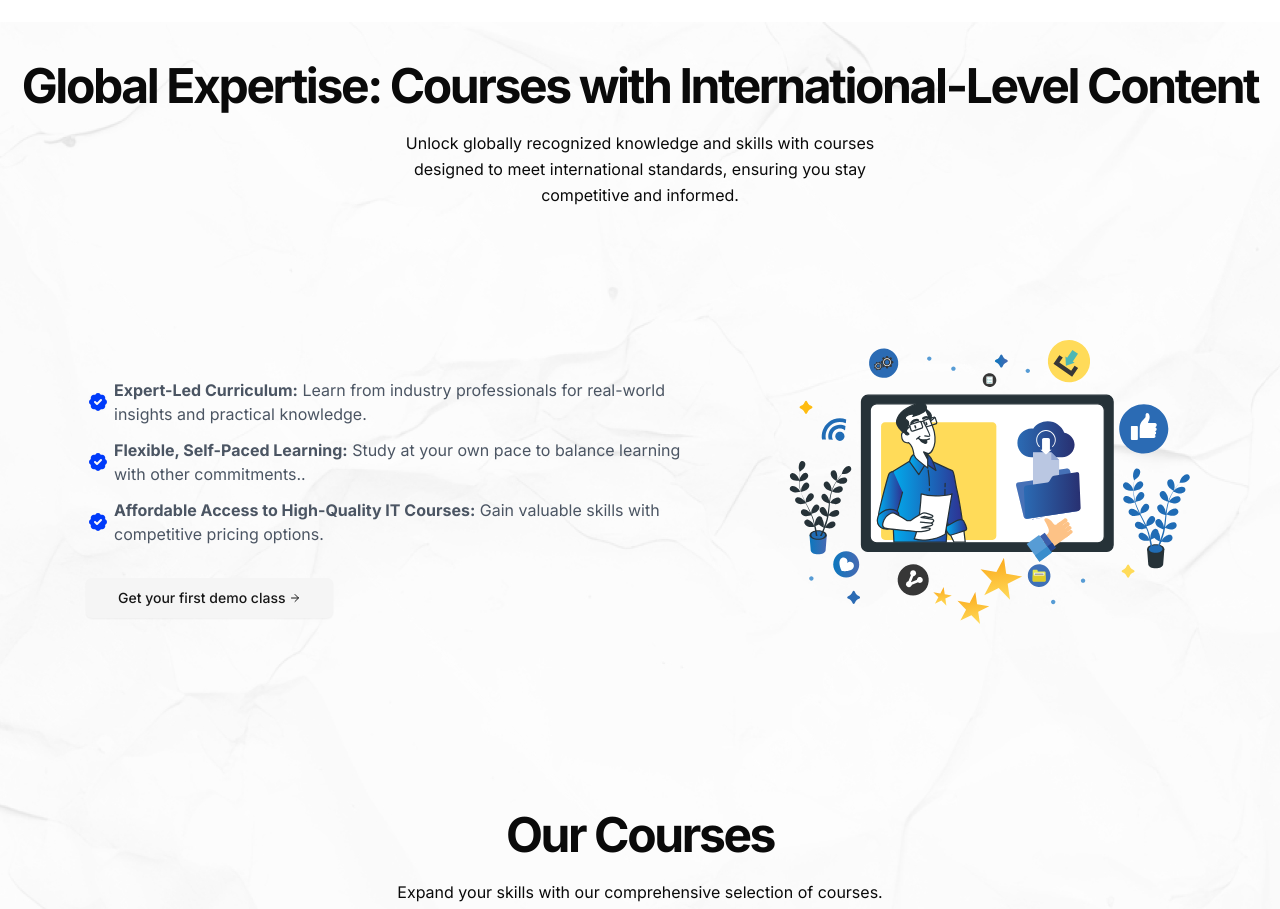
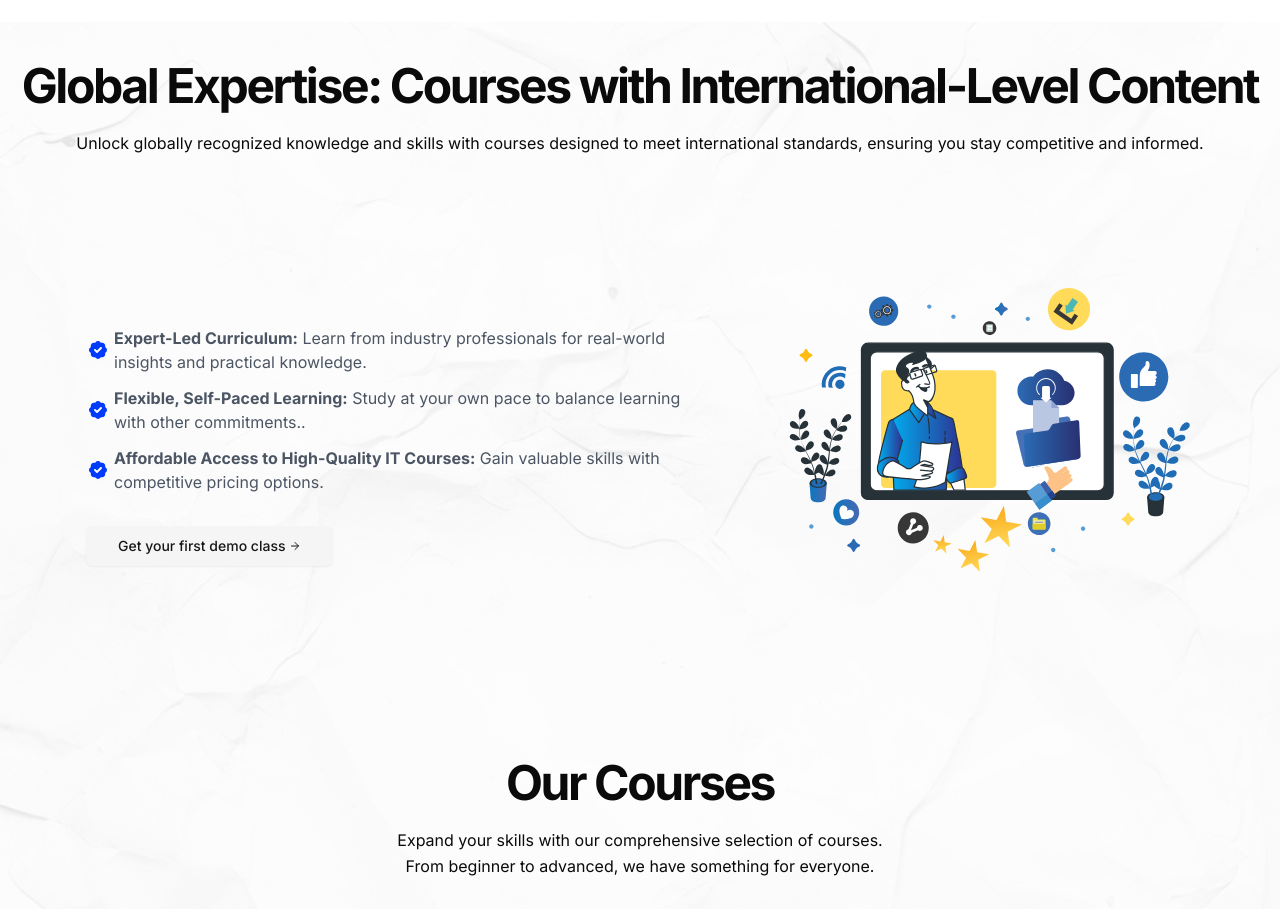
Before and after one commit to nexorithnepalpvtltd/nexorith, a Next.js app: page / in a window 1280 px wide. Shown: the part 1760-2669 px from the top of the page. Built offline with nearby package versions, Linux system fonts and the light colour scheme.

Commit message:
text manage

```diff
--- a/src/app/page.tsx
+++ b/src/app/page.tsx
@@ -191,7 +191,7 @@ export default function Home() {
             <h2 className="text-balance text-3xl font-bold tracking-tighter md:text-4xl lg:text-5xl">
               Global Expertise: Courses with International-Level Content
             </h2>
-            <p className="mx-auto max-w-[50ch] leading-relaxed">
+            <p className="mx-auto leading-relaxed">
               Unlock globally recognized knowledge and skills with courses
               designed to meet international standards, ensuring you stay
               competitive and informed.
```
